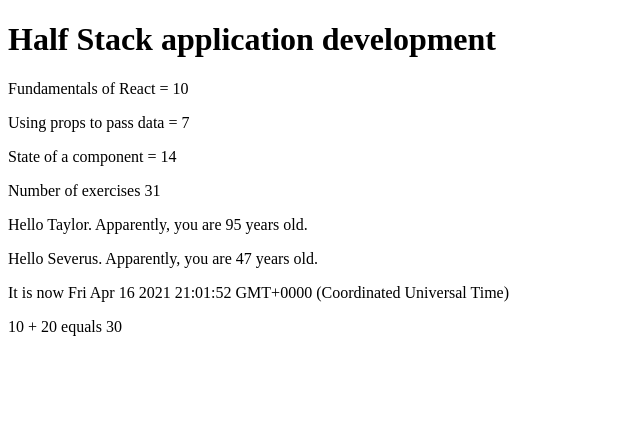
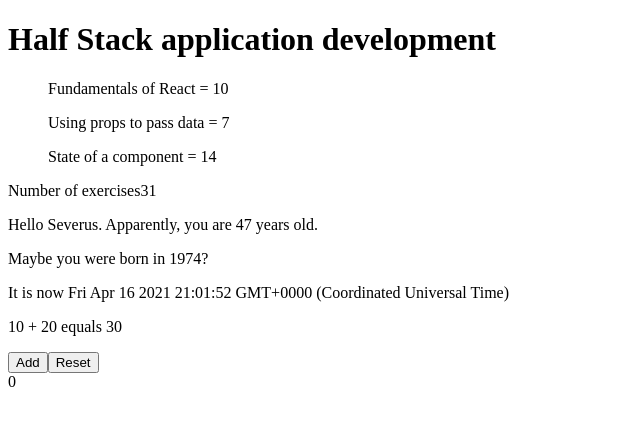
Before and after one commit to tdean787/fullstackopen-main-curriculum, a React (Create React App) app: page / in a window 1280 px wide. Shown: the top 426 px of the page, without its empty margins (0-640 px from the left). Built offline with nearby package versions, Linux system fonts and the light colour scheme.

Commit message:
intro to useState()

```diff
--- a/public/index.html
+++ b/public/index.html
@@ -2,14 +2,14 @@
 <html lang="en">
   <head>
     <meta charset="utf-8" />
-    <link rel="icon" href="%PUBLIC_URL%/favicon.ico" />
+    <!-- <link rel="icon" href="%PUBLIC_URL%/favicon.ico" /> -->
     <meta name="viewport" content="width=device-width, initial-scale=1" />
     <meta name="theme-color" content="#000000" />
     <meta
       name="description"
       content="Web site created using create-react-app"
     />
-    <link rel="apple-touch-icon" href="%PUBLIC_URL%/logo192.png" />
+    <!-- <link rel="apple-touch-icon" href="%PUBLIC_URL%/logo192.png" /> -->
     <!--
       manifest.json provides metadata used when your web app is installed on a
       user's mobile device or desktop. See https://developers.google.com/web/fundamentals/web-app-manifest/
@@ -24,7 +24,7 @@
       work correctly both with client-side routing and a non-root public URL.
       Learn how to configure a non-root public URL by running `npm run build`.
     -->
-    <title>React App</title>
+    <title>FSO Part 1</title>
   </head>
   <body>
     <noscript>You need to enable JavaScript to run this app.</noscript>
--- a/src/App.js
+++ b/src/App.js
@@ -1,12 +1,18 @@
-import React from "react";
+import React, { useState } from "react";
 
-const Hello = (props) => {
+//destructuring. take props passed in directly and assign properties
+const Hello = ({ name, age }) => {
+  const bornYear = () => {
+    const yearNow = new Date().getFullYear();
+    return yearNow - age;
+  };
   return (
     <div>
       <p>
         {" "}
-        Hello {props.name}. Apparently, you are {props.age} years old.{" "}
+        Hello {name}. Apparently, you are {age} years old.{" "}
       </p>
+      <p>Maybe you were born in {bornYear()}?</p>
     </div>
   );
 };
@@ -21,62 +27,97 @@ const Part = (props) => {
   );
 };
 
-const Header = () => {
-  const course = "Half Stack application development";
+const Header = (props) => {
   return (
     <div>
-      <h1> {course}</h1>
+      <h1> {props.course}</h1>
     </div>
   );
 };
 
-const Content = () => {
-  const part1 = "Fundamentals of React";
-  const exercises1 = 10;
-  const part2 = "Using props to pass data";
-  const exercises2 = 7;
-  const part3 = "State of a component";
-  const exercises3 = 14;
+const Content = (props) => {
+  const list = document.querySelector(".list");
 
   return (
     <div>
-      <Part body={part1} exercises={exercises1} />
-      <Part body={part2} exercises={exercises2} />
-      <Part body={part3} exercises={exercises3} />
+      <ul class="list">
+        {props.parts.forEach((element) => {
+          <Part body={element.name} exercises={element.exercise} />;
+        })}
+        <Part body={props.parts[0].name} exercises={props.parts[0].exercises} />
+        <Part body={props.parts[1].name} exercises={props.parts[1].exercises} />
+        <Part body={props.parts[2].name} exercises={props.parts[2].exercises} />
+      </ul>
     </div>
   );
 };
 
 const Total = (props) => {
+  let sum = 0;
   return (
     <div>
       <p>
-        Number of exercises{" "}
-        {props.exercises1 + props.exercises2 + props.exercises3}
+        Number of exercises
+        {props.parts.forEach((el) => {
+          sum += el.exercises;
+        })}
+        {sum}
       </p>
     </div>
   );
 };
 
-const App = () => {
+const Display = ({ counter }) => <div>{counter}</div>;
+
+const Button = ({ handleClick, text }) => (
+  <button onClick={handleClick}>{text}</button>
+);
+const App = (props) => {
+  const [counter, setCounter] = useState(0);
+
+  const increaseOne = () => setCounter(counter + 1);
+
+  const setZero = () => setCounter(0);
+
+  // setTimeout(() => setCounter(counter + 1), 1000);
+  const course = {
+    name: "Half Stack application development",
+    parts: [
+      {
+        name: "Fundamentals of React",
+        exercises: 10,
+      },
+      {
+        name: "Using props to pass data",
+        exercises: 7,
+      },
+      {
+        name: "State of a component",
+        exercises: 14,
+      },
+    ],
+  };
+
   const now = new Date();
   const a = 10;
   const b = 20;
   const name = "Severus";
   const age = 47;
-  console.log("hello");
 
   return (
     <div>
-      <Header />
-      <Content />
-      <Total exercises1={10} exercises2={7} exercises3={14} />
-      <Hello name="Taylor" age={95} />
+      <Header course={course.name} />
+      <Content parts={course.parts} />
+      <Total parts={course.parts} />
       <Hello name={name} age={age} />
       <p>It is now {now.toString()}</p>
       <p>
         {a} + {b} equals {a + b}
       </p>
+
+      <Button handleClick={increaseOne} text="Add" />
+      <Button handleClick={setZero} text="Reset" />
+      <Display counter={counter} />
     </div>
   );
 };
```
Also changed, not shown: src/index.js (+4 -8 lines), 1 other file (tests, documents, lock files or other folders).
